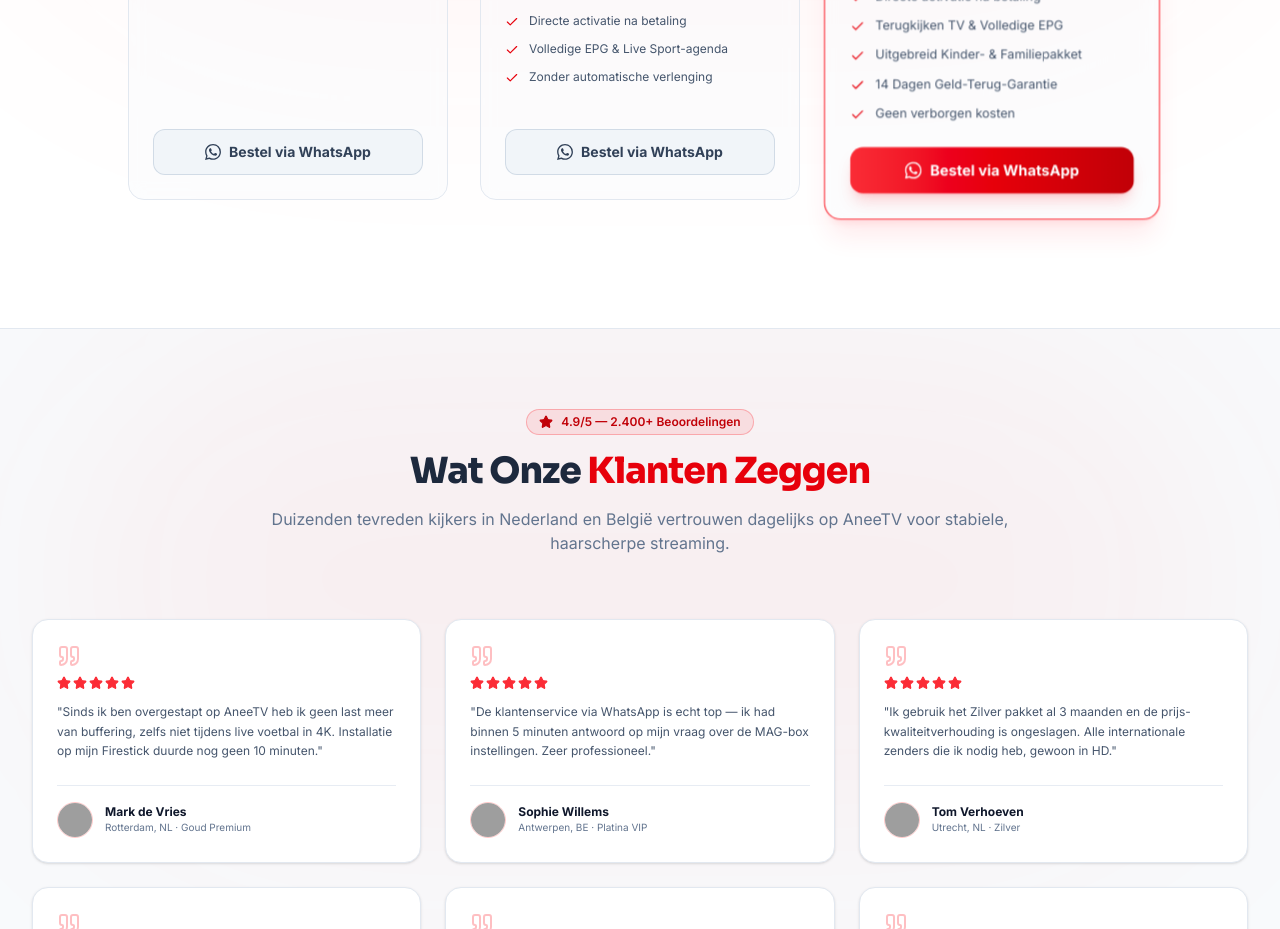
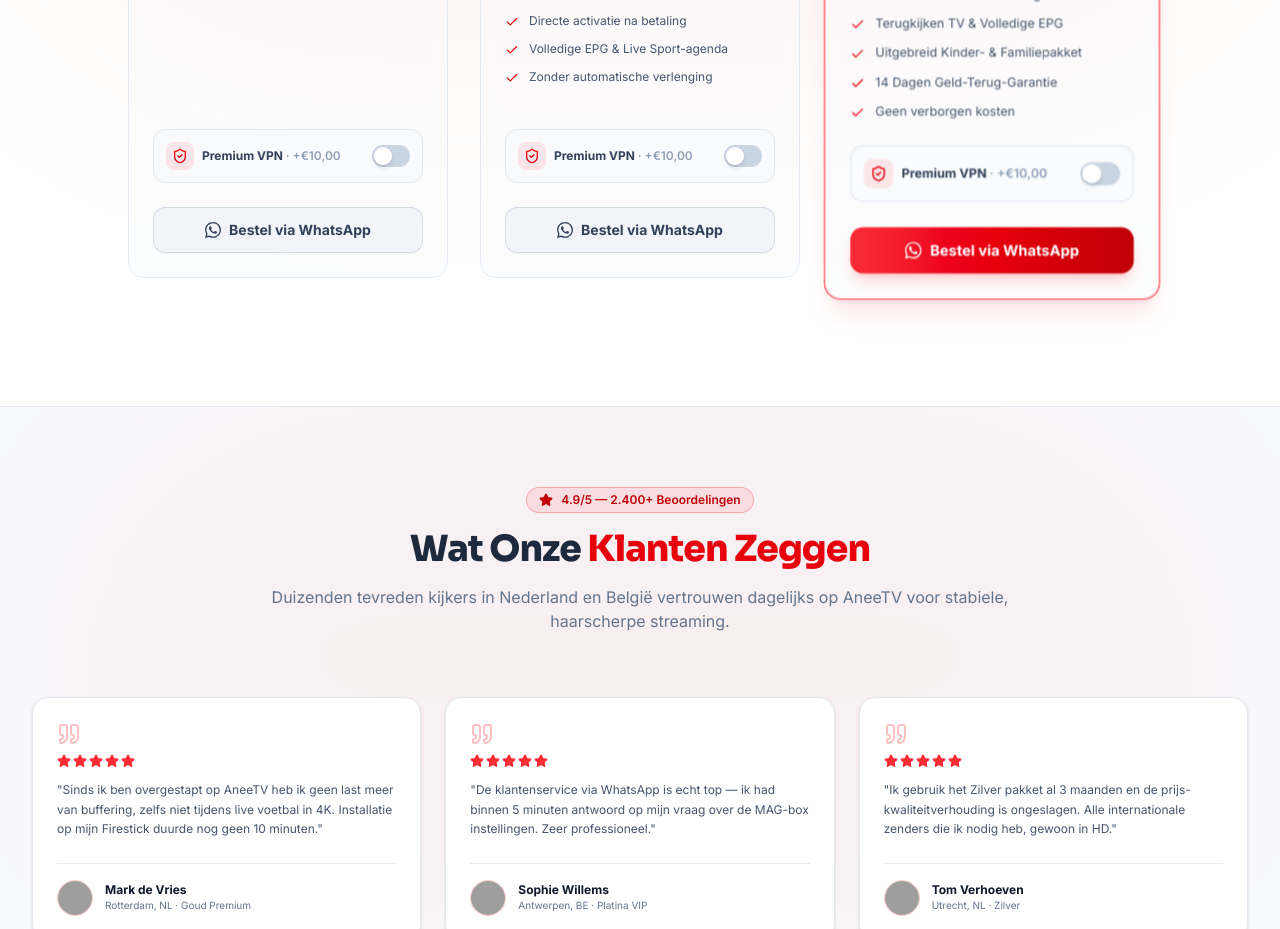
Before and after one commit to elimran499-cmyk/aneetv-iptv, a React (Vite) app: page / in a window 1280 px wide. Shown: the part 3060-3989 px from the top of the page. Built offline with nearby package versions, Linux system fonts and the light colour scheme; grey boxes are pictures that could not be loaded.

Commit message:
Auto-commit: 2026-07-16 02:03:24

```diff
--- a/src/components/Pricing.tsx
+++ b/src/components/Pricing.tsx
@@ -138,6 +138,36 @@
                 )}
               </ul>
 
+              {/* Customization: VPN */}
+              <div className="mb-6">
+                <div className="flex items-center justify-between gap-2 bg-slate-50/60 dark:bg-slate-900/60 p-3 rounded-xl border border-slate-200 dark:border-slate-800">
+                  <div className="flex items-center gap-2 min-w-0">
+                    <div className="flex-shrink-0 p-1.5 rounded-lg bg-red-500/10 text-red-600 dark:text-red-400">
+                      <ShieldCheck className="h-4 w-4" />
+                    </div>
+                    <span className="text-xs font-bold text-slate-700 dark:text-slate-200">
+                      Premium VPN <span className="text-slate-400 dark:text-slate-500 font-semibold">· +€{VPN_ADDON_PRICE},00</span>
+                    </span>
+                  </div>
+                  <button
+                    type="button"
+                    role="switch"
+                    aria-checked={vpn}
+                    onClick={() => toggleVpn(plan.id)}
+                    id={`plan-${plan.id}-vpn-toggle`}
+                    className={`relative flex-shrink-0 w-[38px] h-[22px] rounded-full transition-colors cursor-pointer ${
+                      vpn ? 'bg-red-500' : 'bg-slate-300 dark:bg-slate-700'
+                    }`}
+                  >
+                    <span
+                      className={`absolute top-0.5 left-0.5 h-[18px] w-[18px] rounded-full bg-white shadow-md transition-transform ${
+                        vpn ? 'translate-x-[16px]' : 'translate-x-0'
+                      }`}
+                    />
+                  </button>
+                </div>
+              </div>
+
               {/* Order CTA - opens WhatsApp directly with the pack pre-filled */}
               <a
                 href={whatsappOrderHref}
```
